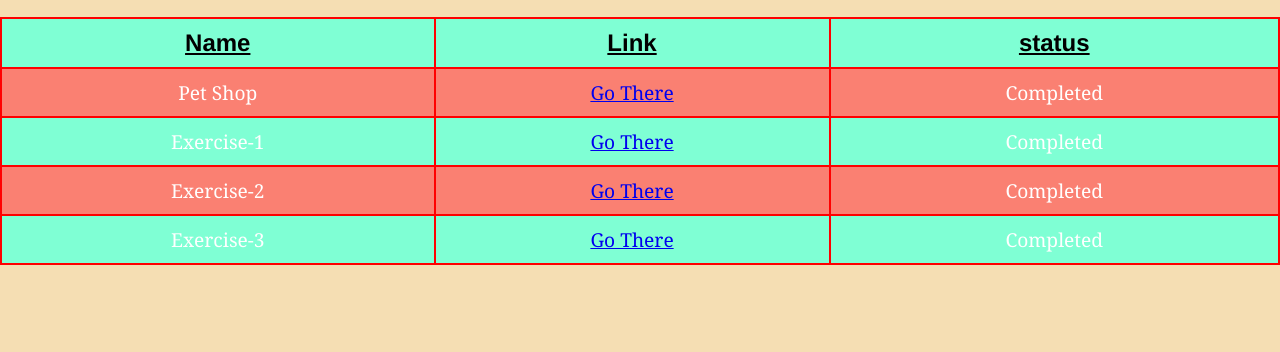
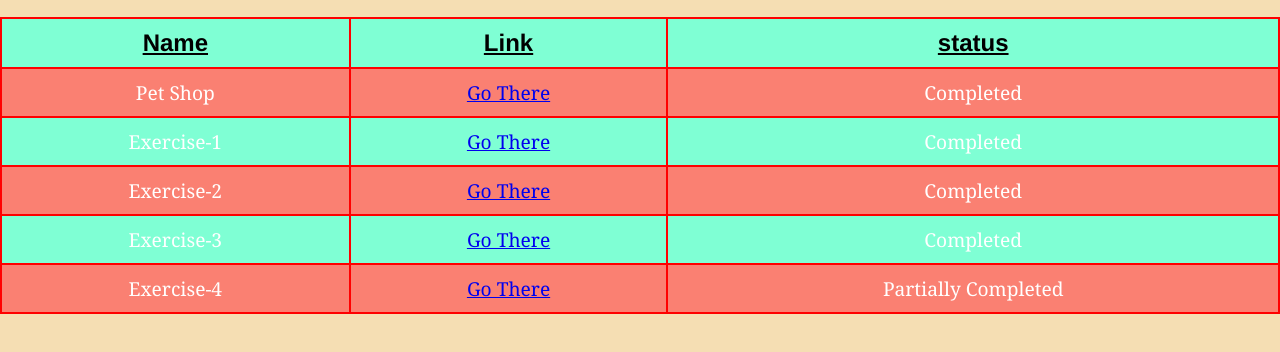
Before and after one commit to KeshavGoy/HTML_CSS_Recap, a plain HTML site: page index.html in a window 1280 px wide. Shown: the part 80-432 px from the top of the page. Drawn offline with Linux system fonts and the light colour scheme.

Commit message:
Index Table Updated

```diff
--- a/index.html
+++ b/index.html
@@ -35,6 +35,11 @@
             <td><a href="./Exercise-3/3-column-preview-card-component-main/index.html">Go There</a></td>
             <td>Completed</td>
         </tr>
+        <tr>
+            <td>Exercise-4</td>
+            <td><a href="./Exercise-4/index.html">Go There</a></td>
+            <td>Partially Completed</td>
+        </tr>
     </table>
 </body>
 </html>
```
